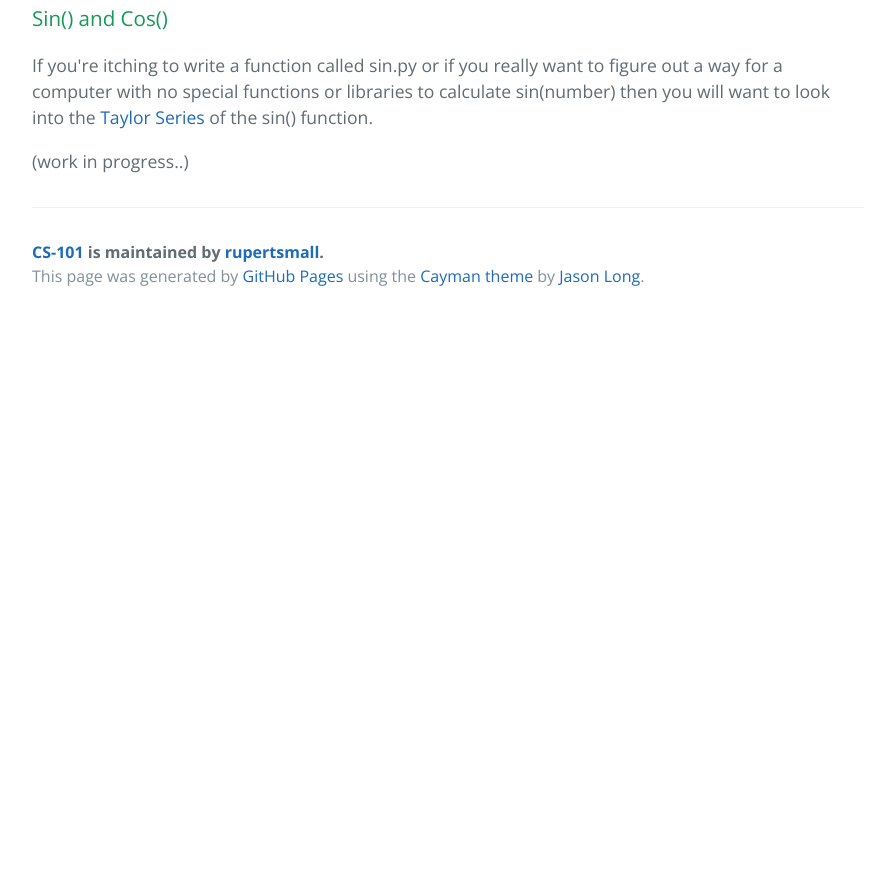
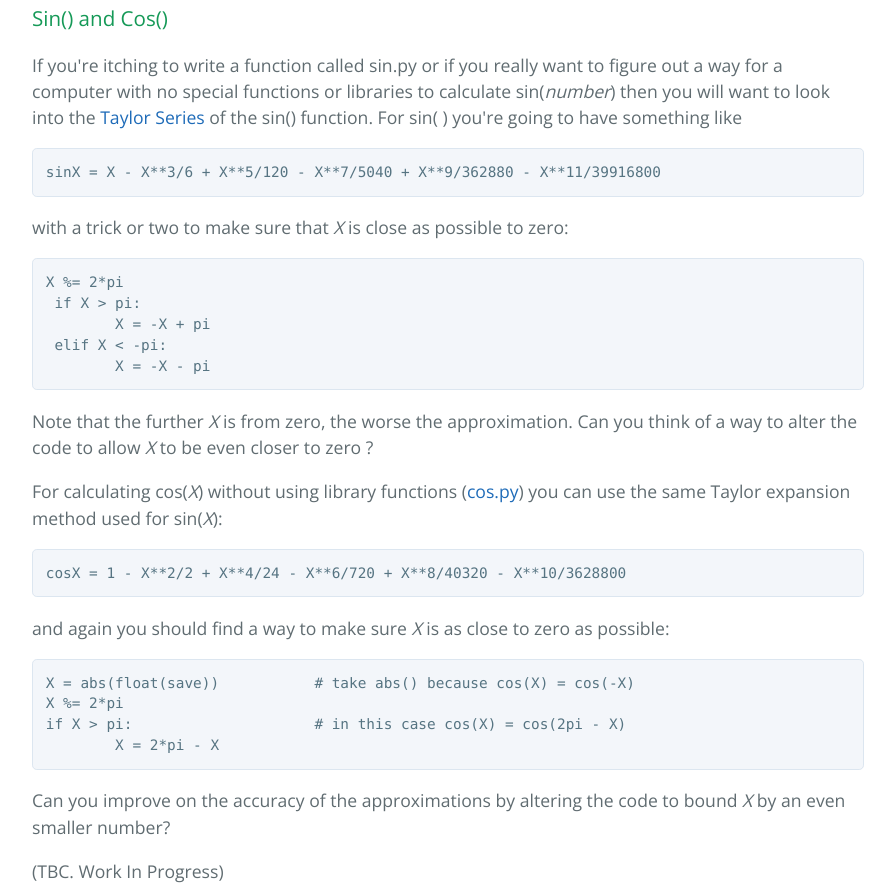
Before and after one commit to rupertsmall/cs-101, a plain HTML site: page index.html in a window 1280 px wide. Shown: the part 2087-2974 px from the top of the page, without its empty margins (192-1087 px from the left). Before the commit the page ends 2407 px from the top, so only its background shows below. Drawn offline with nearby package versions, Linux system fonts and the light colour scheme.

Commit message:
Create gh-pages branch via GitHub

```diff
--- a/index.html
+++ b/index.html
@@ -89,9 +89,38 @@
 <h3>
 <a id="sin-and-cos" class="anchor" href="#sin-and-cos" aria-hidden="true"><span class="octicon octicon-link"></span></a>Sin() and Cos()</h3>
 
-<p>If you're itching to write a function called sin.py or if you really want to figure out a way for a computer with no special functions or libraries to calculate sin(number) then you will want to look into the <a href="http://mathworld.wolfram.com/TaylorSeries.html">Taylor Series</a> of the sin() function.</p>
+<p>If you're itching to write a function called sin.py or if you really want to figure out a way for a computer with no special functions or libraries to calculate sin(<em>number</em>) then you will want to look into the <a href="http://mathworld.wolfram.com/TaylorSeries.html">Taylor Series</a> of the sin() function. For sin( ) you're going to have something like</p>
 
-<p>(work in progress..)</p>
+<pre><code>sinX = X - X**3/6 + X**5/120 - X**7/5040 + X**9/362880 - X**11/39916800
+</code></pre>
+
+<p>with a trick or two to make sure that <em>X</em> is close as possible to zero:</p>
+
+<pre><code>X %= 2*pi
+ if X &gt; pi:
+        X = -X + pi
+ elif X &lt; -pi:
+        X = -X - pi
+</code></pre>
+
+<p>Note that the further <em>X</em> is from zero, the worse the approximation. Can you think of a way to alter the code to allow <em>X</em> to be even closer to zero ?</p>
+
+<p>For calculating cos(<em>X</em>) without using library functions (<a href="https://github.com/rupertsmall/cs-101/blob/master/cos.py">cos.py</a>) you can use the same Taylor expansion method used for sin(<em>X</em>):</p>
+
+<pre><code>cosX = 1 - X**2/2 + X**4/24 - X**6/720 + X**8/40320 - X**10/3628800
+</code></pre>
+
+<p>and again you should find a way to make sure <em>X</em> is as close to zero as possible:</p>
+
+<pre><code>X = abs(float(save))           # take abs() because cos(X) = cos(-X)
+X %= 2*pi
+if X &gt; pi:                     # in this case cos(X) = cos(2pi - X)
+        X = 2*pi - X
+</code></pre>
+
+<p>Can you improve on the accuracy of the approximations by altering the code to bound <em>X</em> by an even smaller number?</p>
+
+<p>(TBC. Work In Progress)</p>
 
       <footer class="site-footer">
         <span class="site-footer-owner"><a href="https://github.com/rupertsmall/cs-101">CS-101</a> is maintained by <a href="https://github.com/rupertsmall">rupertsmall</a>.</span>
```
Also changed, not shown: params.json (+1 -1 lines).
